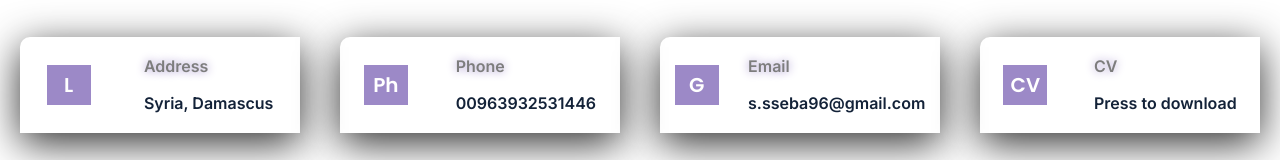
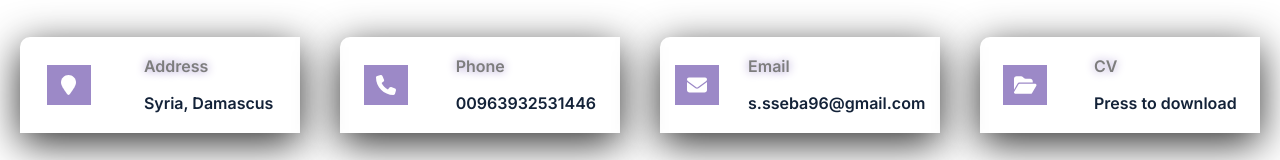
Before and after one commit to ssebag/Portfolio_Front, a React (Vite) app: page / in a window 1280 px wide. Shown: the part 4385-4545 px from the top of the page. Built offline with nearby package versions, Linux system fonts and the light colour scheme; a web font is replaced by a local one.

Commit message:
add icons

```diff
--- a/index.html
+++ b/index.html
@@ -4,9 +4,11 @@
     <meta charset="UTF-8" />
     <meta name="viewport" content="width=device-width, initial-scale=1.0" />
     <title>Seba Ghneem Portfolio</title>
+    <link rel="stylesheet" href="https://cdnjs.cloudflare.com/ajax/libs/font-awesome/6.6.0/css/all.min.css" integrity="sha512-Kc323vGBEqzTmouAECnVceyQqyqdsSiqLQISBL29aUW4U/M7pSPA/gEUZQqv1cwx4OnYxTxve5UMg5GT6L4JJg==" crossorigin="anonymous" referrerpolicy="no-referrer" />
   </head>
   <body>
     <div id="root"></div>
     <script type="module" src="/src/main.jsx"></script>
+    <script src="https://cdnjs.cloudflare.com/ajax/libs/font-awesome/6.6.0/js/all.min.js" integrity="sha512-6sSYJqDreZRZGkJ3b+YfdhB3MzmuP9R7X1QZ6g5aIXhRvR1Y/N/P47jmnkENm7YL3oqsmI6AK+V6AD99uWDnIw==" crossorigin="anonymous" referrerpolicy="no-referrer"></script>
   </body>
 </html>
--- a/src/Component/Contact/Contact.jsx
+++ b/src/Component/Contact/Contact.jsx
@@ -12,10 +12,10 @@ export default function Contact() {
     <div className="contact" id="contact">
       <Title title={t("navbar.Contacts")} description={t("contacts.description")} />
       <div className="contactDivs">
-       <ContactCard icon="L"  title={t("contacts.address")} description={t("contacts.address_info")} />
-       <ContactCard icon="Ph" title={t("contacts.phone")} description="00963932531446" />
-       <ContactCard icon="G"  title={t("contacts.email")} description="s.sseba96@gmail.com" />
-       <a target="_blank" href={myCV} download={myCV}><ContactCard icon="CV"  title="CV" description={t("contacts.cv")} /></a>
+       <ContactCard icon="fa fa-map-marker"  title={t("contacts.address")} description={t("contacts.address_info")} />
+       <ContactCard icon="fa fa-phone" title={t("contacts.phone")} description="00963932531446" />
+       <ContactCard icon="fa fa-envelope"  title={t("contacts.email")} description="s.sseba96@gmail.com" />
+       <a target="_blank" href={myCV} download={myCV}><ContactCard icon="fa fa-folder-open"  title="CV" description={t("contacts.cv")} /></a>
       </div>
     </div>
   )
--- a/src/Component/ContactCard/ContactCard.jsx
+++ b/src/Component/ContactCard/ContactCard.jsx
@@ -7,9 +7,7 @@ export default function ContactCards({icon, title, description}) {
   return (
     <div className="contactCard flex-center">
        <div className="contactIcon flex-center">
-         <p className='contactIconP'>
-           {icon}
-         </p>
+         <i className={`${icon} contactIconP`}></i>
        </div>
         <div className={`contactDetails flex-col ${lang ==='ar' ? 'arabic' : ''}`}>
             <h3>{title}</h3>
--- a/src/Component/ProjectCard/ProjectCard.css
+++ b/src/Component/ProjectCard/ProjectCard.css
@@ -19,6 +19,7 @@
   line-height: 25.6px;
   color: var(--gray-color);
   font-family: "Inter", sans-serif;
+  max-width: 320px;
 }
 .projectCard button{
     border: none;
```
